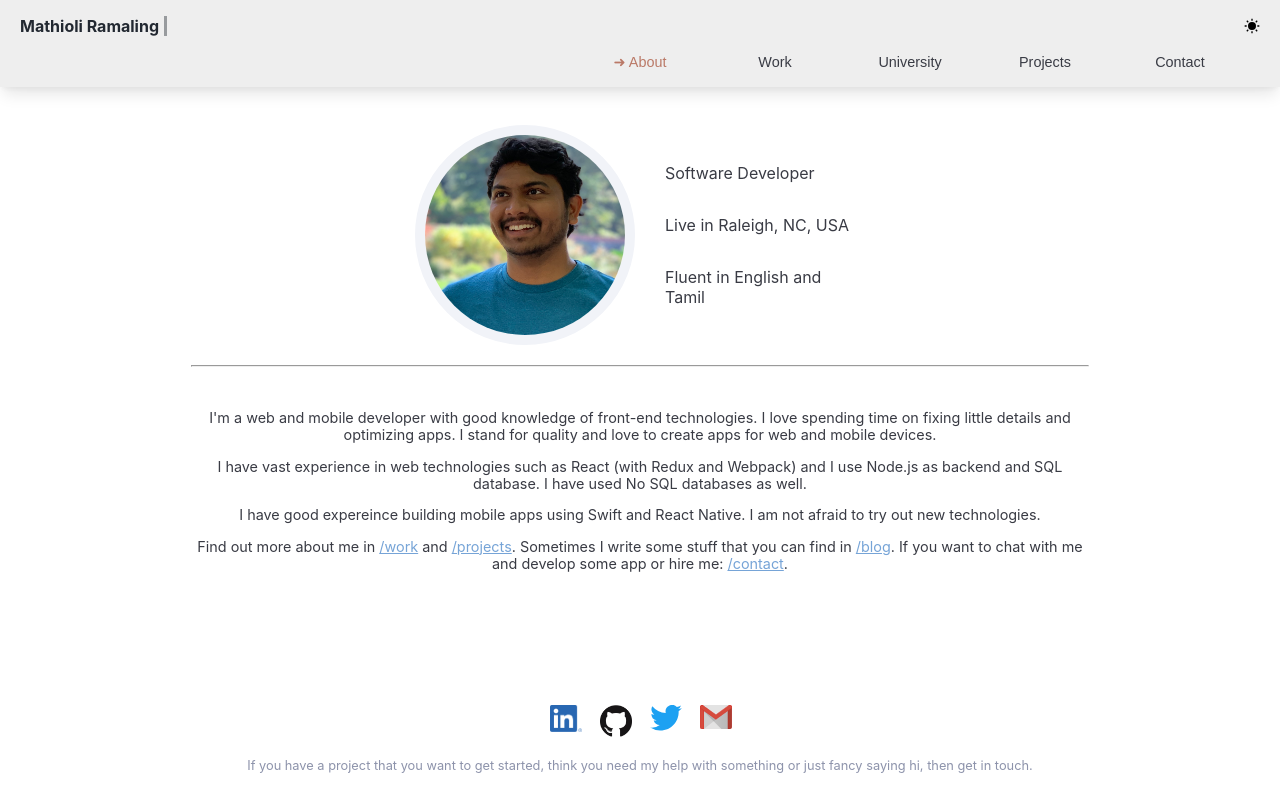
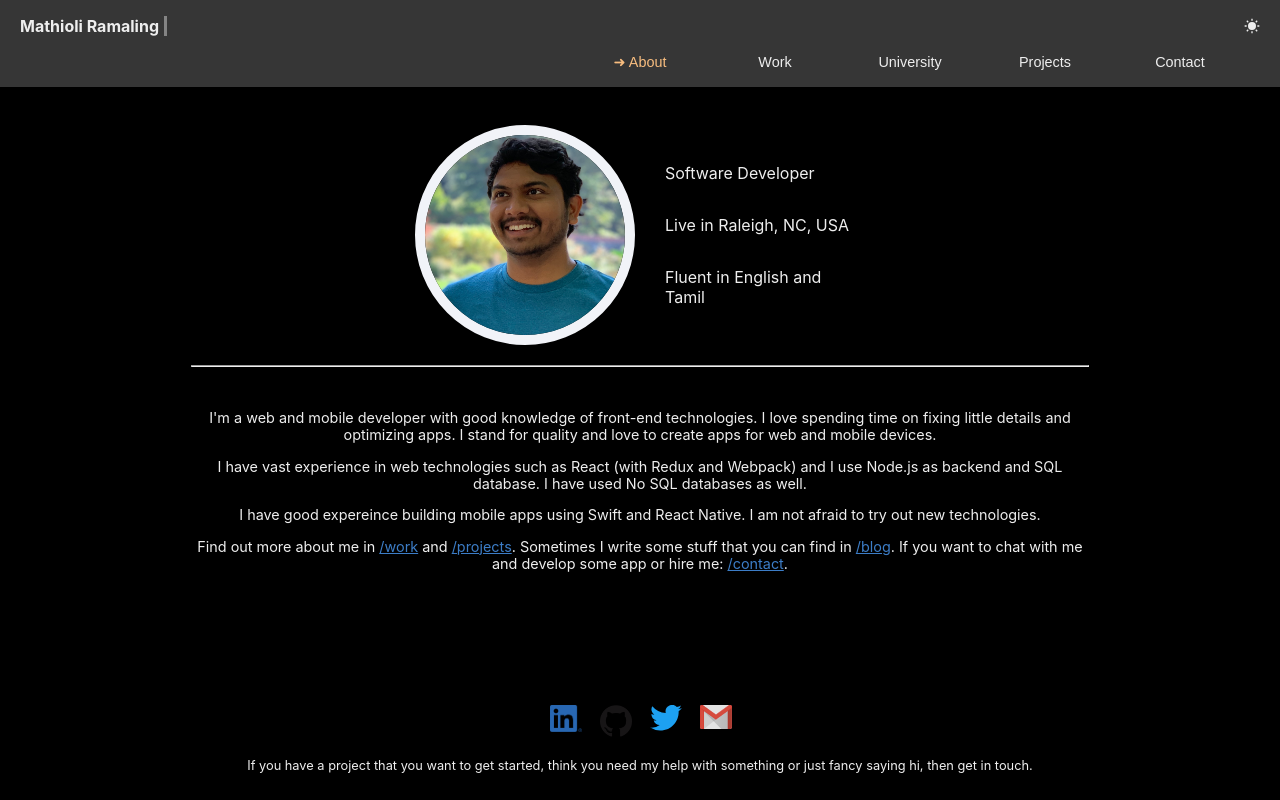
Before and after one commit to madi031/portfolio, a React (Create React App) app: page /#/ in a window 1280 px wide. Built offline with nearby package versions, Linux system fonts and the light colour scheme.

Commit message:
Accessibility fixes

```diff
--- a/public/index.html
+++ b/public/index.html
@@ -28,7 +28,7 @@
     -->
     <title>Mathioli Ramalingam</title>
   </head>
-  <body>
+  <body class="night">
     <noscript>You need to enable JavaScript to run this app.</noscript>
     <a class="skipLink" id="skipLinkTag" href="#about" style="display: none">
       Skip to main content
--- a/src/App.css
+++ b/src/App.css
@@ -2,31 +2,35 @@
   --day-bg-color: #fff;
   --day-font-color: #393b44;
   --day-font-important-color: #222831;
-  --day-footer-text-color: #8d93ab;
+  --day-footer-text-color: #41444b;
   --day-header-bg-color: #eee;
   --day-image-border-color: #f1f3f8;
   --day-li-font-color: #393b44;
+  --day-menu-hover-color: #87431d;
   --day-notification-bg-color: #202124;
   --day-notification-close-bg-color: #737373;
   --day-notification-color: #fff;
   --day-ruler-color: #8d93ab;
+  --day-url-color: #3740ff;
 
   --night-bg-color: #000;
   --night-font-color: #eee;
   --night-header-bg-color: #363636;
   --night-li-font-color: #a0aec0;
+  --night-menu-hover-color: #f8bd7f;
   --night-notification-bg-color: #eee;
   --night-notification-close-bg-color: #cacdcf;
   --night-notification-color: #202124;
   --night-ruler-color: #f1f3f8;
+  --night-url-color: #3c7dc7;
 
+  --button-color: #07689f;
   --contact-form-color: #be9f76;
+  --contact-form-placeholder-color: #8d93ab;
   --contact-form-title-color: #81643d;
   --fail-icon-color: #ec0101;
-  --menu-hover-color: #ba7967;
   --modal-bg-color: #3c7dc7;
   --modal-close-bg-color: #76a4d7;
-  --url-color: #76a4d7;
 }
 
 .appContainer {
--- a/src/components/Contact.js
+++ b/src/components/Contact.js
@@ -140,6 +140,7 @@ const Contact = () => {
           </label>
           <textarea
             cols='30'
+            id='message'
             name='message'
             placeholder='Enter your message'
             required
--- a/src/styles/About.css
+++ b/src/styles/About.css
@@ -14,7 +14,11 @@
 }
 
 .aboutBody p a {
-  color: var(--url-color);
+  color: var(--day-url-color);
+}
+
+.night .aboutBody p a {
+  color: var(--night-url-color);
 }
 
 .aboutHeader {
--- a/src/styles/Contact.css
+++ b/src/styles/Contact.css
@@ -28,7 +28,7 @@
 }
 
 .contactContainer input::placeholder {
-  color: var(--day-footer-text-color);
+  color: var(--contact-form-placeholder-color);
   font-size: 1rem;
 }
 
@@ -70,8 +70,8 @@
 }
 
 .contactContainer .contactSubmit {
-  background-color: var(--modal-bg-color);
-  border-color: var(--modal-bg-color);
+  background-color: var(--button-color);
+  border-color: var(--button-color);
   border-radius: 5px;
   color: var(--night-font-color);
   cursor: pointer;
@@ -83,5 +83,5 @@
 }
 
 .night .contactContainer .contactSubmit {
-  border-color: var(--modal-bg-color);
+  border-color: var(--button-color);
 }
--- a/src/styles/Header.css
+++ b/src/styles/Header.css
@@ -1,6 +1,9 @@
-.menuBarItems .button-selected a,
+.menuBarItems .button-selected a {
+  color: var(--day-menu-hover-color);
+}
+
 .night .menuBarItems .button-selected a {
-  color: var(--menu-hover-color);
+  color: var(--night-menu-hover-color);
 }
 
 .menuBarItems {
@@ -42,9 +45,12 @@
   white-space: nowrap;
 }
 
-.menuBarItems button a:hover,
+.menuBarItems button a:hover {
+  color: var(--day-menu-hover-color);
+}
+
 .night .menuBarItems button a:hover {
-  color: var(--menu-hover-color);
+  color: var(--night-menu-hover-color);
 }
 
 .night .menuBarItems button a {
--- a/src/styles/Projects.css
+++ b/src/styles/Projects.css
@@ -58,7 +58,7 @@
 }
 
 .projectDetails .moreDetails {
-  background-color: var(--modal-bg-color);
+  background-color: var(--button-color);
   border-radius: 5px;
   border-width: 0;
   color: var(--night-font-color);
--- a/src/styles/Work.css
+++ b/src/styles/Work.css
@@ -143,7 +143,7 @@
 }
 
 .teamContainer .teamDetails .moreDetails {
-  background-color: var(--modal-bg-color);
+  background-color: var(--button-color);
   border-radius: 5px;
   border-width: 0;
   color: var(--night-font-color);
```
